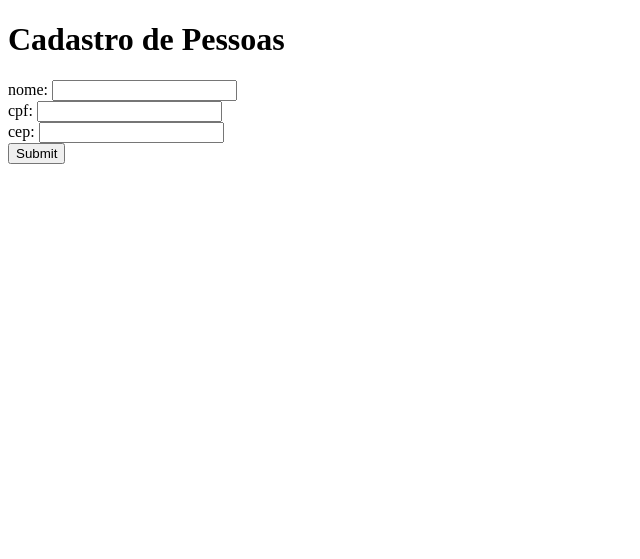
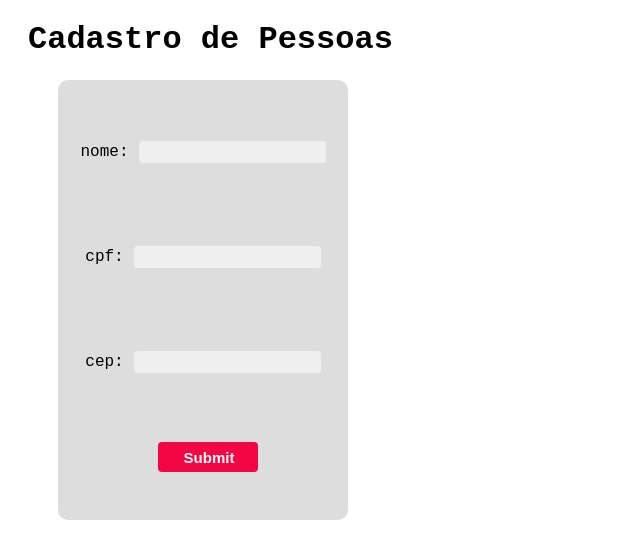
Before and after one commit to Victor-Esemann-Lunelli/aula-do-thiago, a PHP site: page /formulario.html in a window 1280 px wide. Shown: the top 559 px of the page, without its empty margins (0-640 px from the left). Run offline with PHP 8.4, Linux system fonts and the light colour scheme.

Commit message:
Add files via upload

```diff
--- a/site/cadastrar.php
+++ b/site/cadastrar.php
@@ -4,7 +4,9 @@
     $cep = $_POST["cep"];
 
     echo("seja bem-vindo, $nome!");
-    echo("seu cpf, $cpf");
-    echo("seu cep, $cep");
+    echo ("<br>");
+    echo("seu cpf é: $cpf");
+    echo ("<br>");
+    echo("seu cep é: $cep");
 
 ?>
--- /dev/null
+++ b/site/formulario.css
@@ -0,0 +1,46 @@
+body{
+    font-family: 'Courier New', Courier, monospace;
+}
+
+form{
+    margin-left: 50px;
+    background-color: rgb(221, 221, 221);
+    padding: 20px;
+    width: 250px;
+    height: 400px;
+    border-radius: 10px;
+    display: flex;
+    align-items: center;
+    justify-content: center;
+    flex-direction: row;
+    flex-wrap: wrap;
+}
+
+h1{
+    margin-left: 20px;
+}
+
+input{
+    border: none;
+    margin-left:10px;
+    background-color: #efefef;
+    border-radius: 4px;
+    height: 20px;
+    padding-left: 8px;
+}
+
+#bt{
+
+    width: 100px;
+    height: 30px;
+    color: white;
+    font-weight: 700;
+    background-color: #f20744;
+    font-size: 15px;
+    cursor: pointer;
+    transition: ease .3s;
+}
+
+#bt:hover{
+    transform: scale(1.1);
+}
--- a/site/formulario.html
+++ b/site/formulario.html
@@ -1,20 +1,33 @@
 <!DOCTYPE html>
-<html lang="en">
+<html lang="pt-br">
 <head>
     <meta charset="UTF-8">
     <meta name="viewport" content="width=device-width, initial-scale=1.0">
+    <link rel="stylesheet" href="formulario.css">
     <title>cadastro</title>
 </head>
+
 <body>
+
  <h1> Cadastro de Pessoas</h1>
+
  <form method="post" action="cadastrar.php">
-    nome: <input type="text" name="nome">
+
+    <p class="sp">nome:</p>
+    <input type="text" name="nome">
     <br>
-    cpf:   <input type="text" name = "cpf">
+
+    <p class="sp">cpf:</p>
+    <input type="number" name = "cpf">
     <br>
-    cep:  <input type="number" name = "cep">
+
+    <p class="sp">cep:</p>
+    <input type="number" name = "cep">
     <br>
-    <input type="submit">
+
+    <input id="bt" type="submit">
+
  </form>
+
 </body>
 </html>
--- a/site/index.php
+++ b/site/index.php
@@ -15,7 +15,7 @@ echo "bom dia";
 }else{
     echo "boa noite";
 }
-echo ("<br> Apremdemdo repetição <br>");
+echo ("<br> Aprendemdo repetição <br>");
 
 for($i = 1; $i<=5; $i++){
 echo "numero: $i <br>";
```
